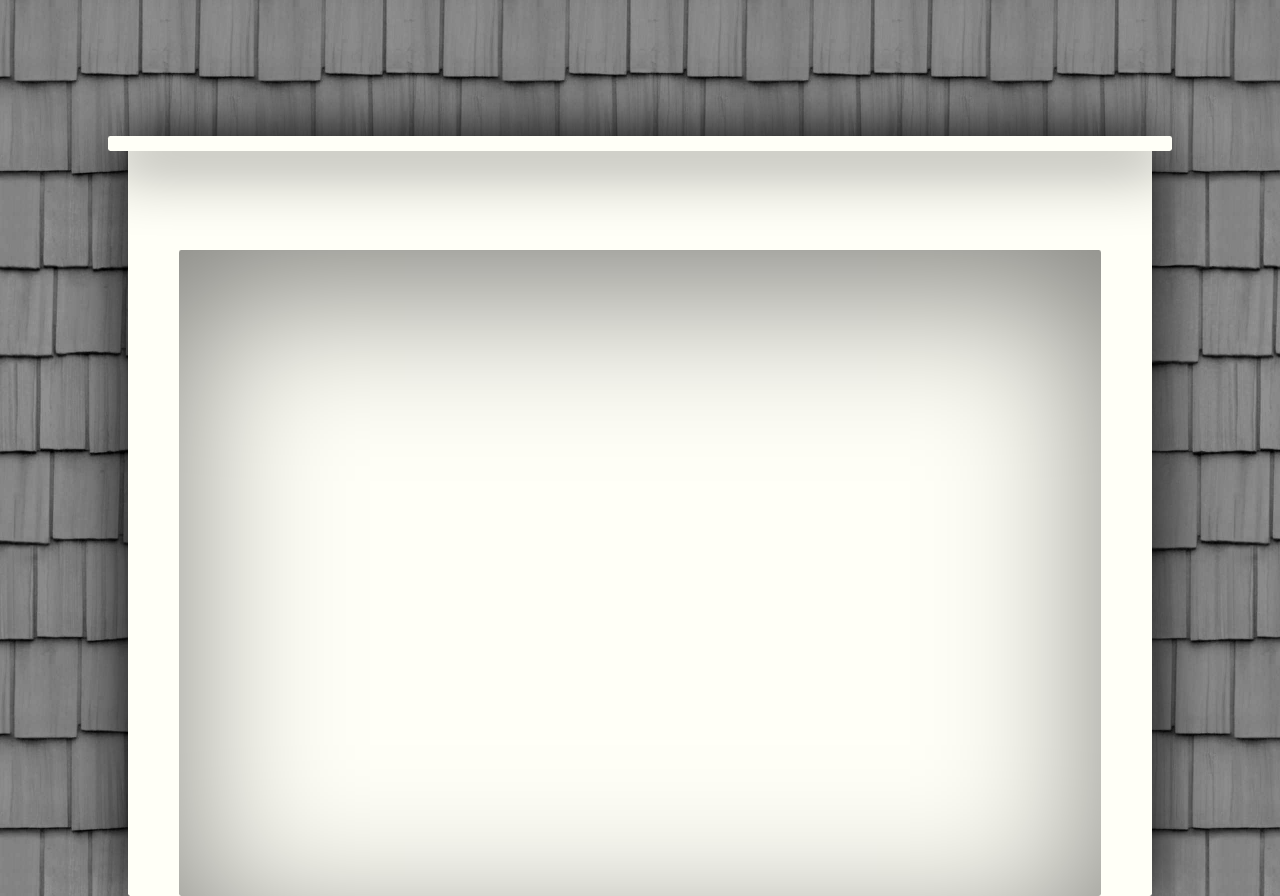
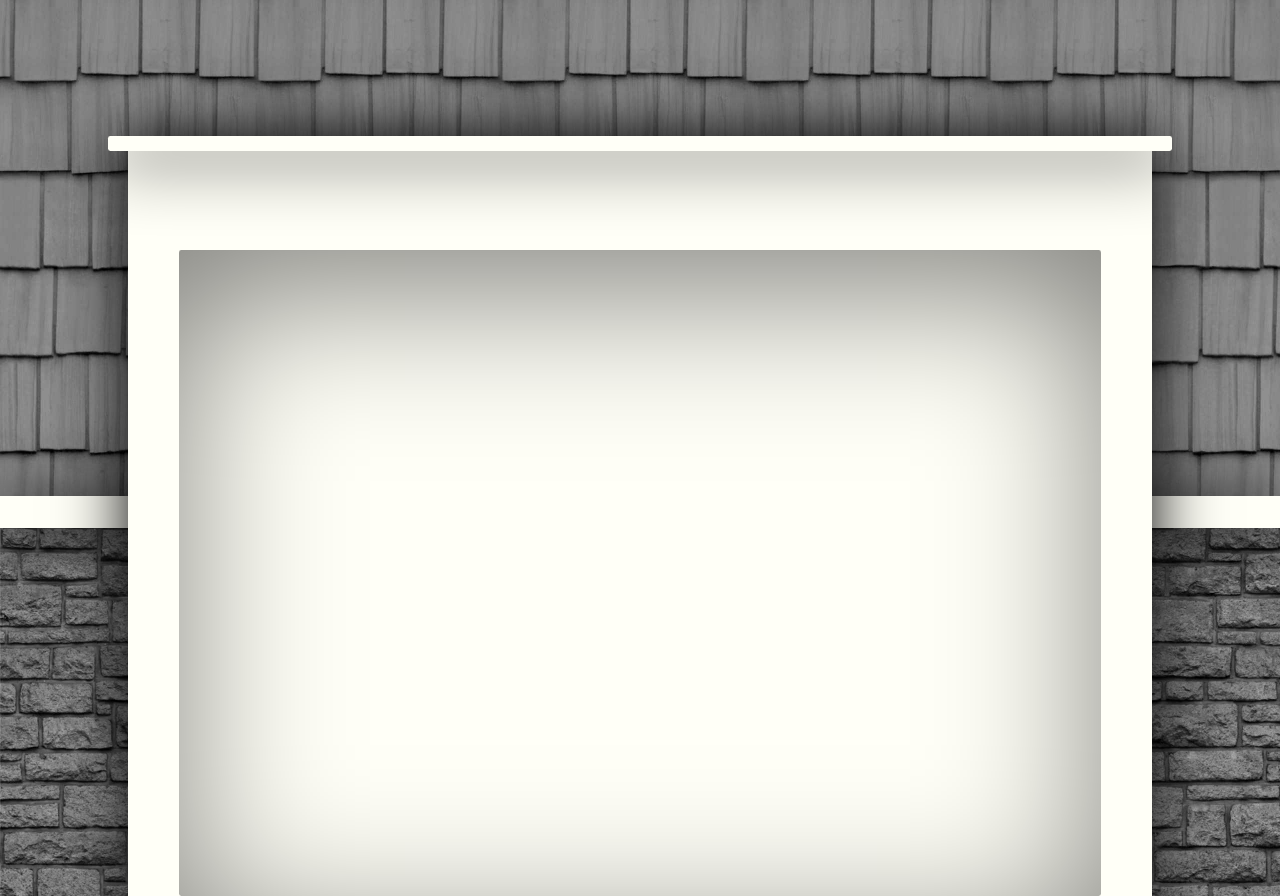
Before and after one commit to JohnTasto/TastoConstruction, a website built with webpack: page public/index.html in a window 1280 px wide. Shown: the part 2440-3336 px from the top of the page. Built offline with nearby package versions, Linux system fonts and the light colour scheme; what animation-frame would draw is missing.

Commit message:
Add stone trim to garage

```diff
--- a/public/index.html
+++ b/public/index.html
@@ -46,8 +46,11 @@
       </div>
     </div>
 
-    <div class='garage-frame'>
-      <div class='brick-trim'>
+    <div class='garage'>
+      <div class='brick'></div>
+      <div class='brick-trim'></div>
+
+      <div class='garage-frame'>
         <div class='garage-top'></div>
         <div class='garage-contents'>
           <p>Banjo tousled williamsburg street art pork belly fixie</p>
--- a/src/scss/index.scss
+++ b/src/scss/index.scss
@@ -10,6 +10,10 @@ $trim-radius:         .15rem;
 
 $roof-trim-height-fb:   64px;
 $roof-trim-height:       8vh;
+$brick-trim-height-fb:  32px;
+$brick-trim-height:      4vh;
+$brick-offset-fb:      280px;
+$brick-offset:          45vh;
 
 $roof-height-fb:       512px;
 $roof-height:           64vh;
@@ -21,10 +25,10 @@ $window-height:         85vh;
 $garage-height-fb:     760px;
 $garage-height:         95vh;
 
+$container-width-fb:     80%;
+$container-width:       80vw;
 $container-spacing-fb: 240px;
 $container-spacing:     30vh;
-$container-width-fb:     80%;
-$container-width:       80vw;
 
 $expand-width:         480px;
 
@@ -72,8 +76,6 @@ body {
   @if $enhance { width: $container-width; }
   background: $trim-color;
   box-shadow: 0 1vh 4em black;
-  @if $enhance { border-radius: $trim-radius-fb; }
-  border-radius: $trim-radius;
   @media (max-width: $expand-width) and (orientation: portrait) {
     width: 111.1111%;
     left: -5.555555%;
@@ -86,6 +88,8 @@ body {
   @if $enhance { height: $window-height; }
   margin-bottom: $container-spacing-fb;
   @if $enhance { margin-bottom: $container-spacing; }
+  border-radius: $trim-radius-fb;
+  @if $enhance { border-radius: $trim-radius; }
 }
 
 .garage-frame {
@@ -168,3 +172,29 @@ body {
   @include container-contents;
   height: 85%;
 }
+
+.garage {
+  position: relative;
+}
+
+.brick-trim {
+  position: absolute;
+  top: $brick-offset;
+  width: 100%;
+  height: $brick-trim-height-fb;
+  @if $enhance { height: $brick-trim-height; }
+  background: $trim-color;
+  box-shadow: 0 1vh 4em black;
+  // box-shadow: 0 5vh 5em 5em rgba(0,0,0,.5), inset 0 3em 2em -1em rgba(0,0,0,.5);
+}
+
+.brick {
+  position: absolute;
+  top: $brick-offset-fb;
+  @if $enhance { top: $brick-offset; }
+  width: 100%;
+  height: $garage-height-fb - $brick-offset-fb;
+  @if $enhance { height: $garage-height - $brick-offset; }
+  background: url(../../public/img/brick.jpg) repeat;
+  background-size: 512px;
+}
```
